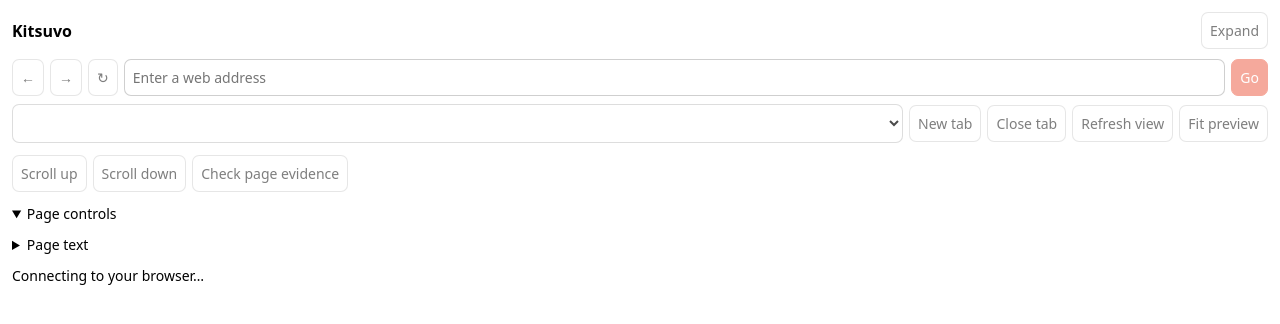
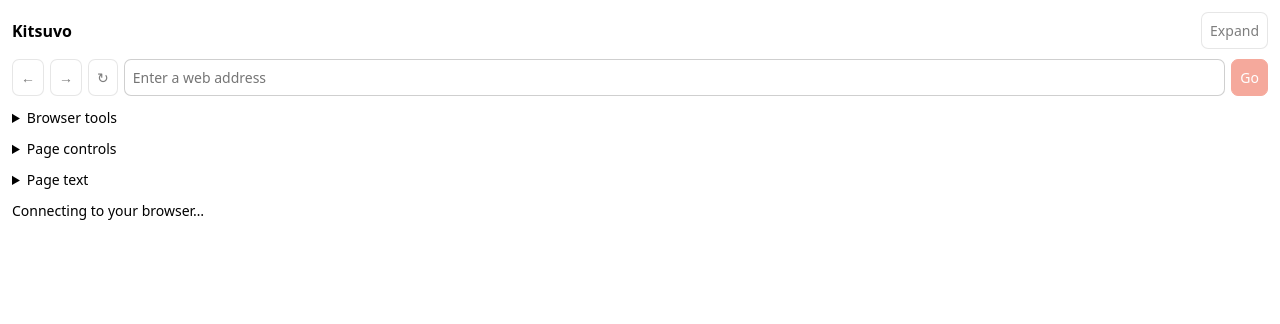
Before and after one commit to leancoderkavy/kitsuvo-integrations, a browser extension: page integrations/mcp-http/ui/browser.html in a window 1280 px wide. Drawn offline with Linux system fonts and the light colour scheme.

Commit message:
Sync compact chat browser panel from Kitsuvo 129491b

```diff
--- a/integrations/mcp-http/ui/browser.html
+++ b/integrations/mcp-http/ui/browser.html
@@ -18,13 +18,15 @@
       <button data-action="reload" aria-label="Reload page" disabled>↻</button>
       <form id="navigate"><input id="url" aria-label="Web address" placeholder="Enter a web address" autocomplete="off" disabled><button class="primary" disabled>Go</button></form>
     </div>
-    <div class="toolbar"><select id="tabs" aria-label="Browser tab" disabled></select><button data-action="new" disabled>New tab</button><button data-action="close" disabled>Close tab</button><button data-action="refresh" disabled>Refresh view</button><button data-action="fit" title="Show this tab in the isolated Kitsuvo window and fit it for a page preview" disabled>Fit preview</button></div>
     <div id="title"></div>
     <img id="preview" alt="Current page preview. Use the page controls below to interact." hidden>
     <p id="previewNote"></p>
-    <div class="toolbar"><button data-key="PageUp" disabled>Scroll up</button><button data-key="PageDown" disabled>Scroll down</button><button data-action="report" disabled>Check page evidence</button></div>
+    <details id="browserTools"><summary>Browser tools</summary>
+      <div class="toolbar"><select id="tabs" aria-label="Browser tab" disabled></select><button data-action="new" disabled>New tab</button><button data-action="close" disabled>Close tab</button></div>
+      <div class="toolbar"><button data-action="refresh" disabled>Refresh view</button><button data-action="fit" title="Show this tab in the isolated Kitsuvo window and fit it for a page preview" disabled>Fit preview</button><button data-key="PageUp" disabled>Scroll up</button><button data-key="PageDown" disabled>Scroll down</button><button data-action="report" disabled>Check page evidence</button></div>
+    </details>
     <details id="reportPanel" hidden><summary>Detection evidence</summary><pre id="report"></pre></details>
-    <details open><summary>Page controls</summary><div id="elements"></div></details>
+    <details id="pageControls"><summary>Page controls</summary><div id="elements"></div></details>
     <details><summary>Page text</summary><pre id="snapshot"></pre></details>
   </div>
   <p id="status" role="status" aria-live="polite">Connecting to your browser…</p>
```
Also changed, not shown: integrations/mcp-http/ui/browser.mjs (+2 -0 lines).
